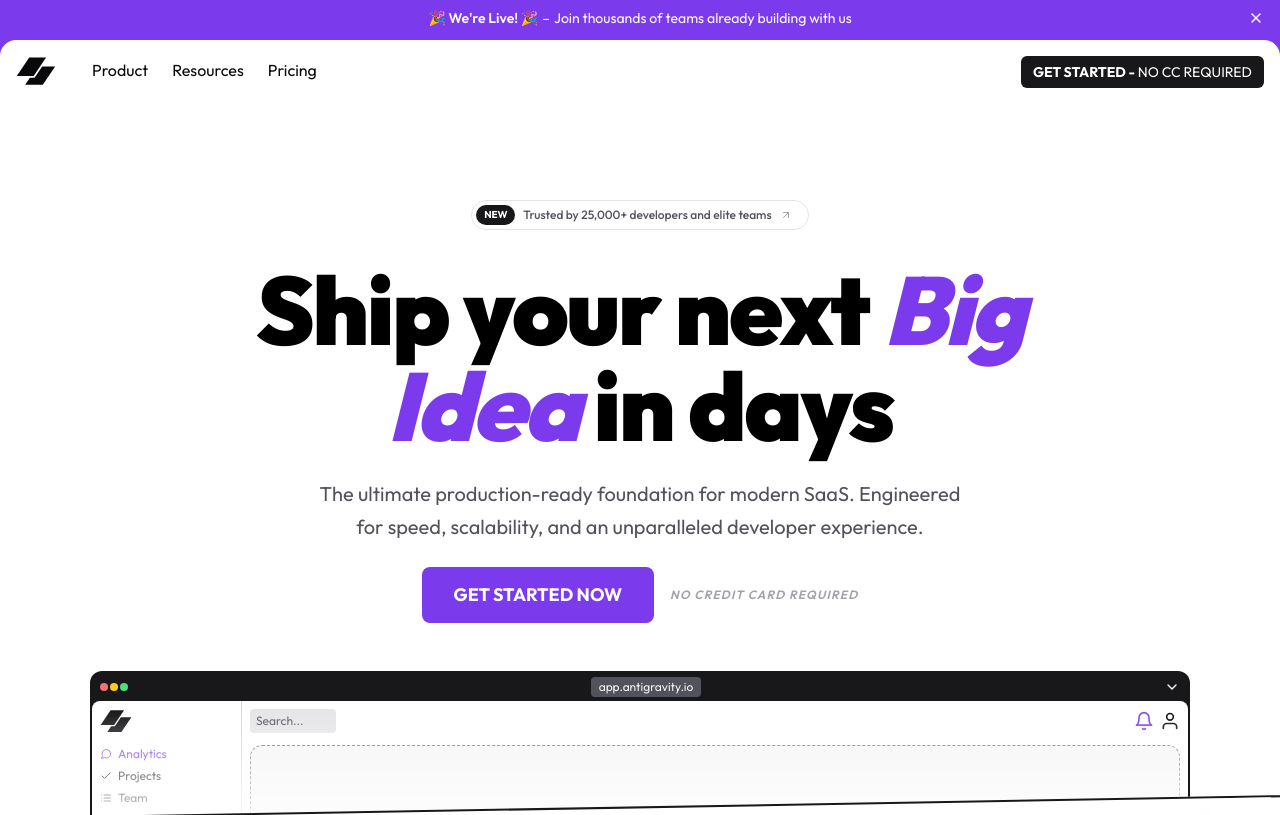
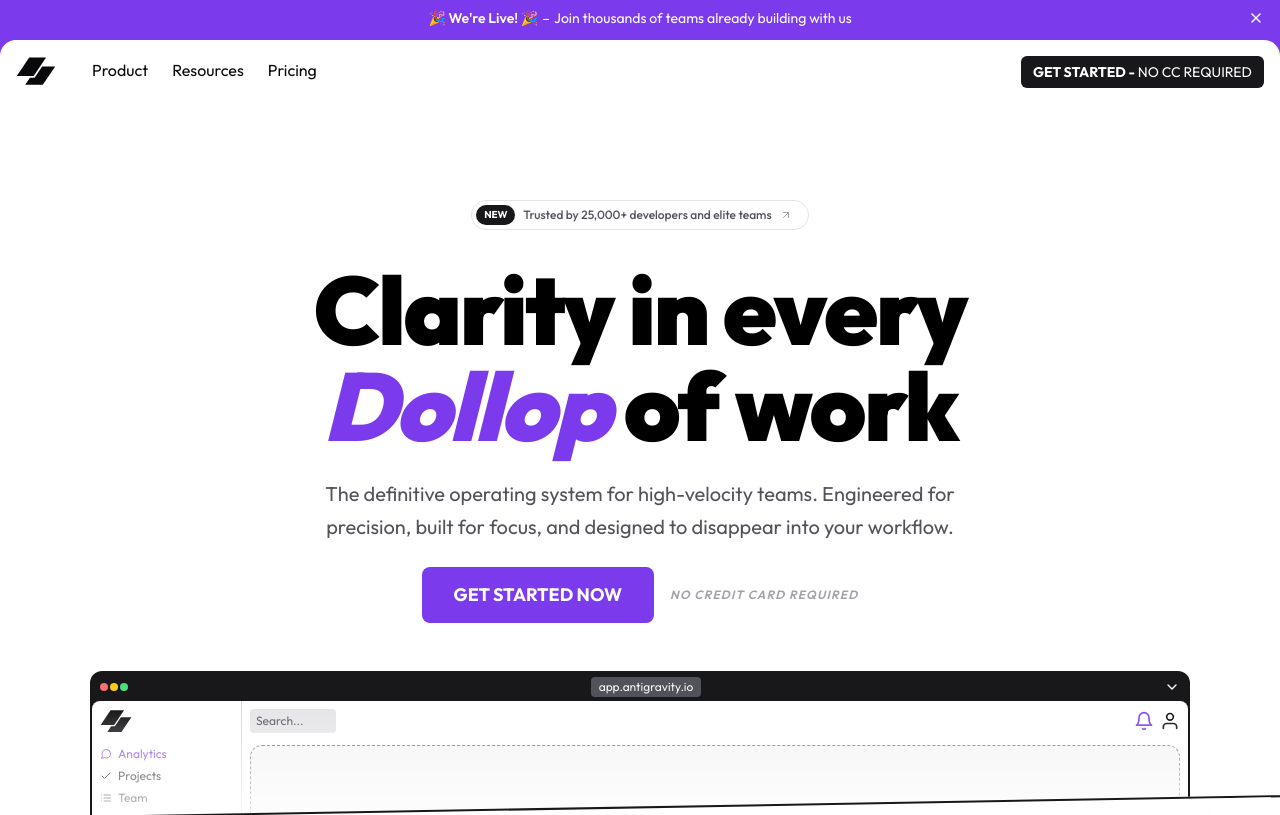
Before and after one commit to Vaibhavdixit1/saas-starter-nextjs-website, a Next.js app: page / in a window 1280 px wide. Shown: the top 815 px of the page. Built offline with nearby package versions, Linux system fonts and the light colour scheme.

Commit message:
content change

```diff
--- a/src/components/hero/Copy.tsx
+++ b/src/components/hero/Copy.tsx
@@ -23,11 +23,11 @@ export const Copy = () => {
         </Link>
       </div>
       <h1 className="max-w-4xl text-center text-5xl font-black leading-[1.1] tracking-tight md:text-8xl">
-        Ship your next <span className="text-violet-600 italic">Big Idea</span> in days
+        Clarity in every <span className="text-violet-600 italic">Dollop</span> of work
       </h1>
       <p className="mx-auto my-6 max-w-2xl text-center text-lg leading-relaxed text-zinc-600 md:text-xl md:leading-relaxed">
-        The ultimate production-ready foundation for modern SaaS.
-        Engineered for speed, scalability, and an unparalleled developer experience.
+        The definitive operating system for high-velocity teams.
+        Engineered for precision, built for focus, and designed to disappear into your workflow.
       </p>
       <div className="flex flex-col sm:flex-row items-center gap-4">
         <Button className="h-14 px-8 text-lg font-bold">
```
